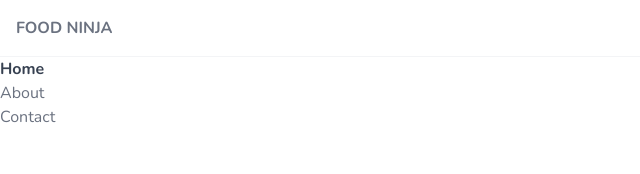
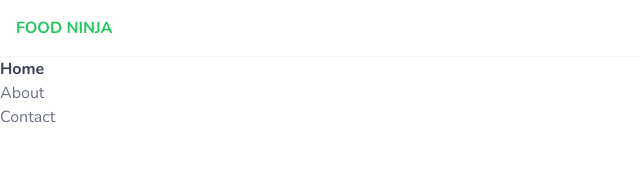
Before and after one commit to tailwindcss-tutorials/tailwind-ninja-food, a website: page public/index.html in a window 1280 px wide. Shown: the top 174 px of the page, 0-640 px from the left. Drawn offline with nearby package versions, Linux system fonts and the light colour scheme.

```diff
--- a/public/index.html
+++ b/public/index.html
@@ -13,7 +13,7 @@
         <nav>
           <div>
             <h1 class="font-bold uppercase p-4 border-b border-gray-100">
-              <a href="/">Food Ninja</a>
+              <a class="text-green-500" href="/">Food Ninja</a>
             </h1>
           </div>
           <ul>
```
Also changed, not shown: README.md, public/styles.css.
